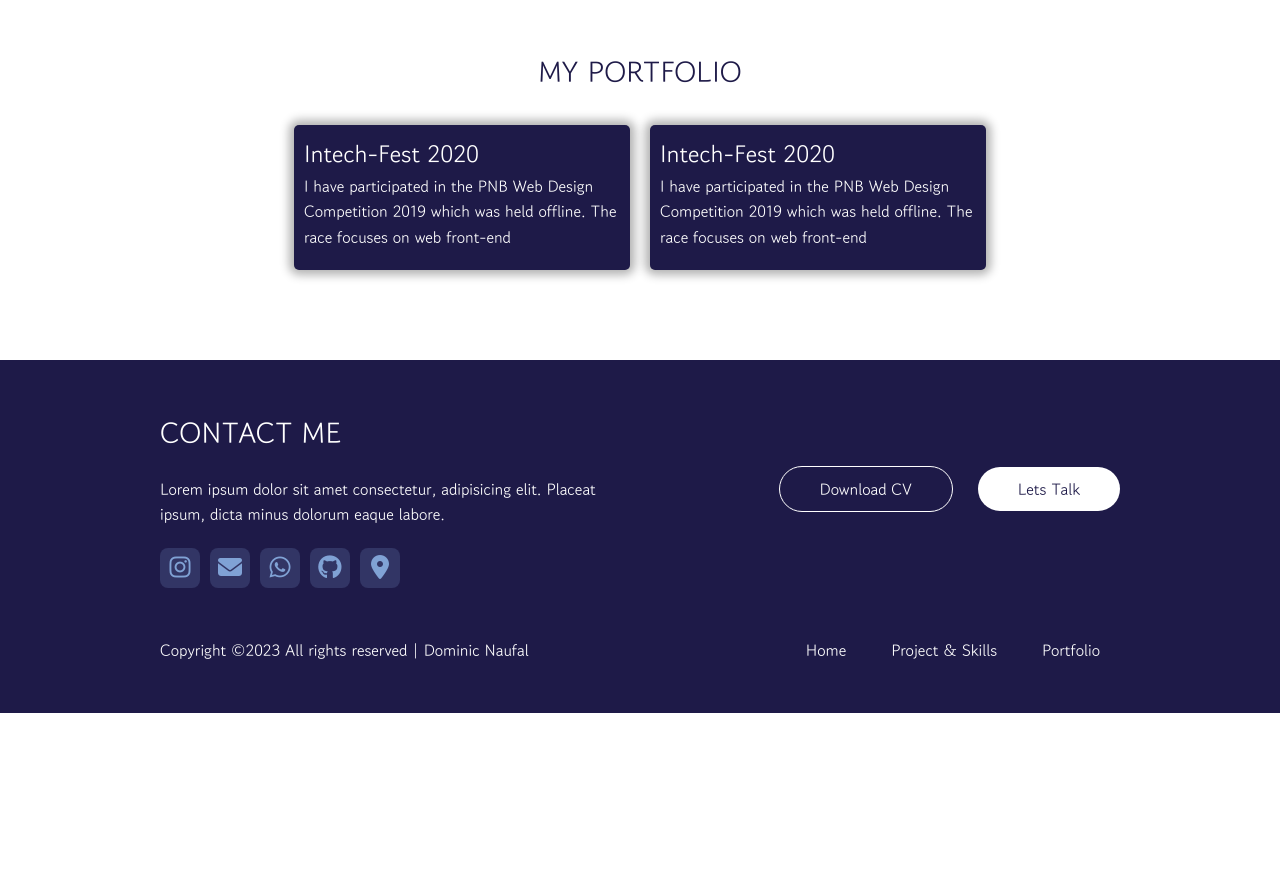
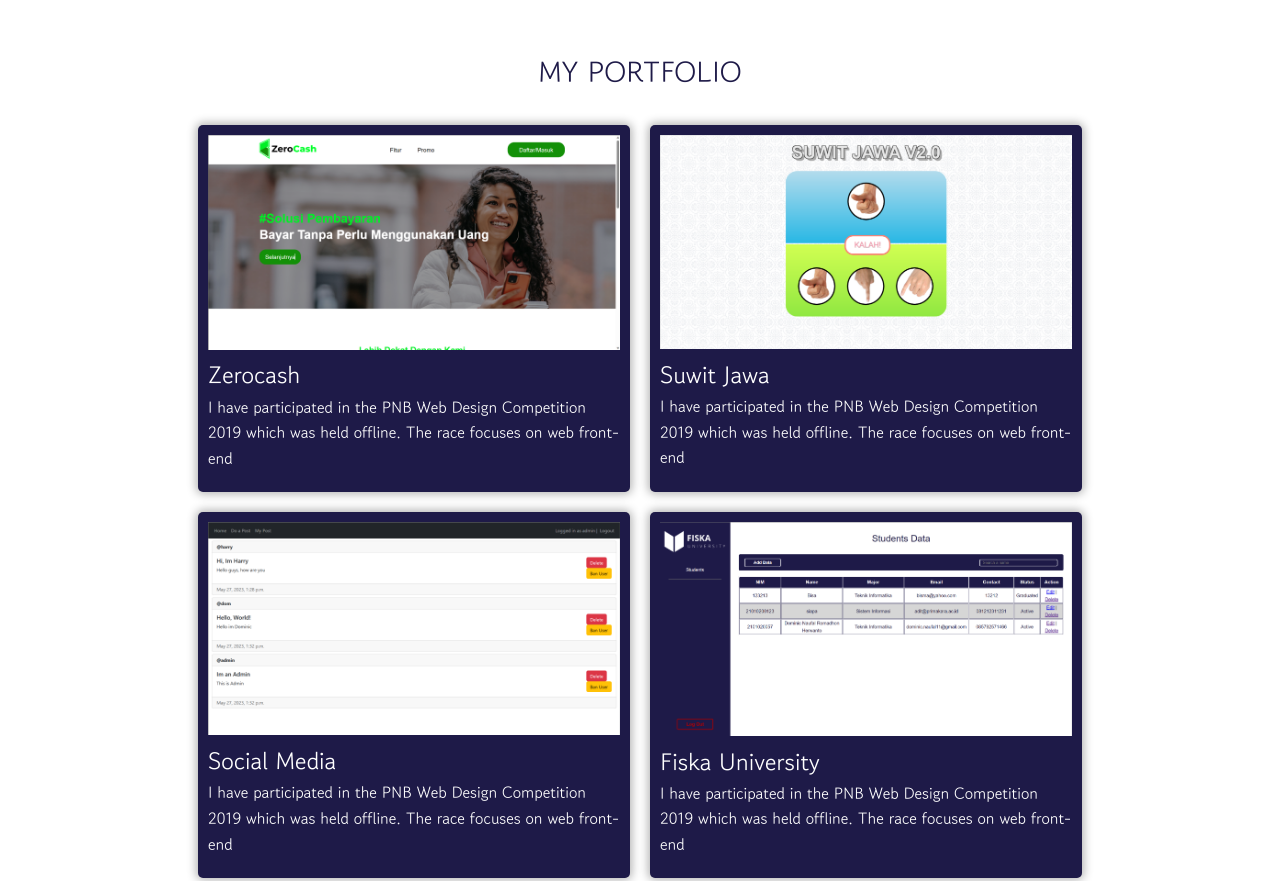
Before and after one commit to Fiskaa-03/Fiskaa-03.github.io, a plain HTML site: page index.html in a window 1280 px wide. Shown: the part 1160-2041 px from the top of the page. Before the commit the page ends 1873 px from the top, so only its background shows below. Drawn offline with Linux system fonts and the light colour scheme.

Commit message:
- Memperbarui portofolio - Menyambungkan portofolio ke github

```diff
--- a/index.html
+++ b/index.html
@@ -166,11 +166,31 @@
 
             <div class="portfolio-content-wrapper">
                 <div class="portfolio-content">
-                    <a href="">Intech-Fest 2020</a>
+                    <div class="img-portfolio">
+                        <img src="img/portfolio/landing-zerocash.png" alt="Zerocash">
+                    </div>
+                    <a href="https://github.com/Fiskaa-03/intech-fest.github.io" target="_blank">Zerocash</a>
                     <p>I have participated in the PNB Web Design Competition 2019 which was held offline. The race focuses on web front-end</p>
                 </div>
                 <div class="portfolio-content">
-                    <a href="">Intech-Fest 2020</a>
+                    <div class="img-portfolio">
+                        <img src="img/portfolio/landing-suwit-jawa.png" alt="suwit-jawa">
+                    </div>
+                    <a href="https://github.com/Fiskaa-03/suwit-jawa.github.io" target="_blank">Suwit Jawa</a>
+                    <p>I have participated in the PNB Web Design Competition 2019 which was held offline. The race focuses on web front-end</p>
+                </div>
+                <div class="portfolio-content">
+                    <div class="img-portfolio">
+                        <img src="img/portfolio/home-socmed-project.png" alt="social-media">
+                    </div>
+                    <a href="https://github.com/Fiskaa-03/django-social-media" target="_blank">Social Media</a>
+                    <p>I have participated in the PNB Web Design Competition 2019 which was held offline. The race focuses on web front-end</p>
+                </div>
+                <div class="portfolio-content">
+                    <div class="img-portfolio">
+                        <img src="img/portfolio/home-univ-project.png" alt="fiska-univ">
+                    </div>
+                    <a href="https://github.com/Fiskaa-03/fiska-university" target="_blank">Fiska University</a>
                     <p>I have participated in the PNB Web Design Competition 2019 which was held offline. The race focuses on web front-end</p>
                 </div>
             </div>
@@ -186,7 +206,7 @@
 
                 <div class="footer-left-side">
                     <div class="footer-desc">
-                        <p>Lorem ipsum dolor sit amet consectetur, adipisicing elit. Placeat ipsum, dicta minus dolorum eaque labore.</p>
+                        <p>Want to doing collaboration? You can reach me at some social media</p>
                     </div>
 
                     <div class="social-media">
--- a/style.css
+++ b/style.css
@@ -219,12 +219,16 @@ header nav .resume-blok a:hover {
 }
 
 .portfolio .portfolio-content-wrapper .portfolio-content {
-    width: 35%;
+    width: 45%;
     background-color: #1E1A48;
     border-radius: 5px;
     padding: 10px;
     margin: 10px;
-    box-shadow: 0 0 10px 5px rgba(0, 0, 0, .3);
+    box-shadow: 0 0 10px 2px rgba(0, 0, 0, .3);
+}
+
+.portfolio .portfolio-content-wrapper .portfolio-content .img-portfolio img {
+    max-width: 100%;
 }
 
 .portfolio .portfolio-content-wrapper .portfolio-content a {
```
Also changed, not shown: img/portfolio/home-socmed-project.png (added), img/portfolio/home-univ-project.png (added), img/portfolio/landing-pahsin.png (added), img/portfolio/landing-portfolio.png (added), img/portfolio/landing-suwit-jawa.png (added), img/portfolio/landing-zerocash.png (added).
